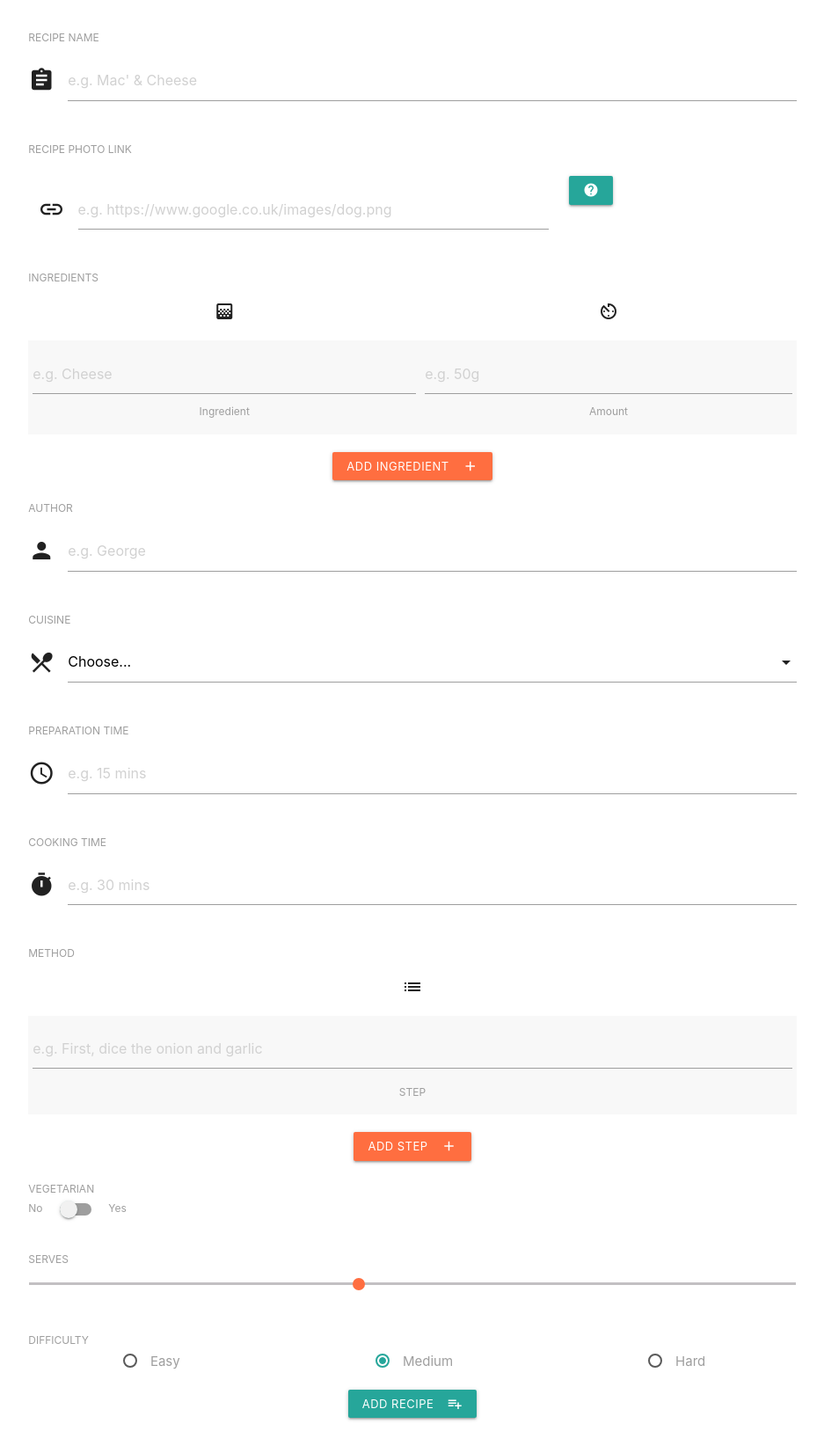
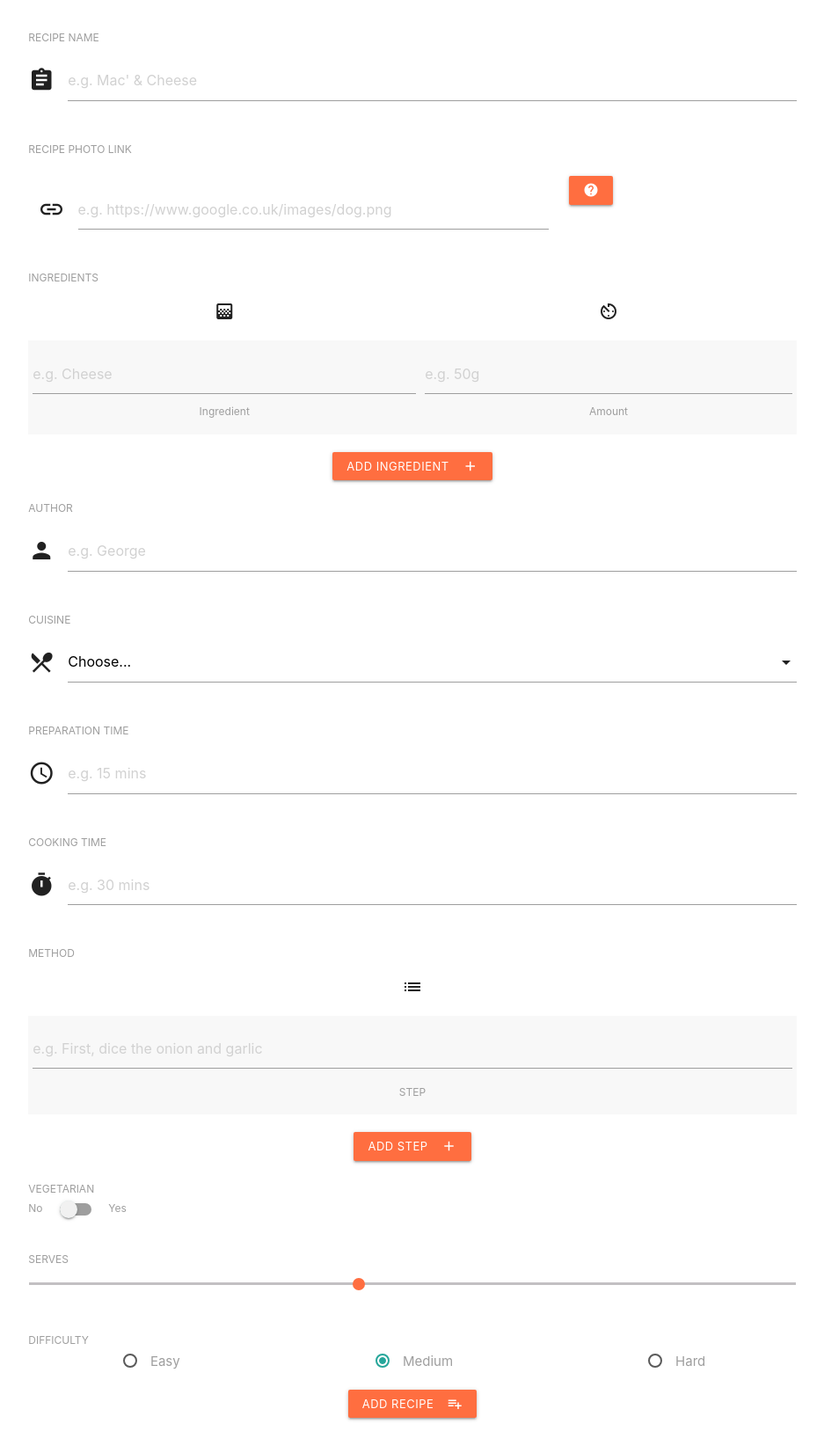
Before and after one commit to georgefairbairn/online-cookbook, a Flask app: page /add_recipe in a window 1280 px wide. Shown: the part 189-1841 px from the top of the page at 88% size, without its empty margins (171-1108 px from the left). Run offline with Flask 2, Linux system fonts and the light colour scheme; some libraries are stand-ins or nearby versions.

Commit message:
Changed colour of buttons

```diff
--- a/templates/add_recipe.html
+++ b/templates/add_recipe.html
@@ -29,7 +29,7 @@
                             <input placeholder="e.g. https://www.google.co.uk/images/dog.png" id="recipe_photo" name="recipe_photo" type="text" class="validate">
                         </div>
                         <div class="col s2">
-                            <a id="link_info" class="waves-effect waves-light btn-small center"><i class="material-icons">help</i></a>
+                            <a id="link_info" class="waves-effect btn-small center deep-orange accent-2"><i class="material-icons">help</i></a>
                         </div>
                     </div>
                 </div>
@@ -205,7 +205,7 @@
             <section>
                 <div class="row">
                     <div class="col s12 center">
-                        <button class="waves-effect waves-light btn-small center" type="submit" name="action">ADD RECIPE
+                        <button class="waves-effect btn-small center deep-orange accent-2" type="submit" name="action">ADD RECIPE
                 <i class="material-icons right">playlist_add</i>
             </button>
                     </div>
```
